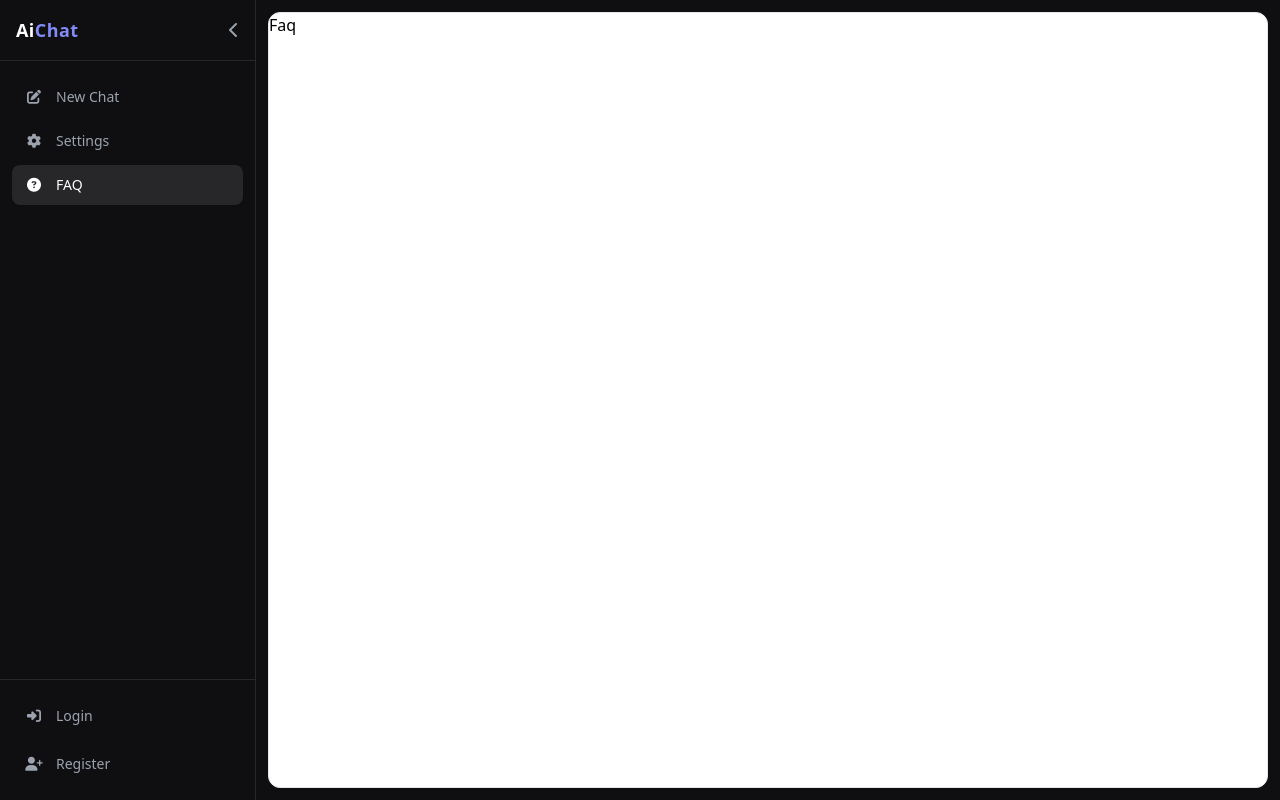
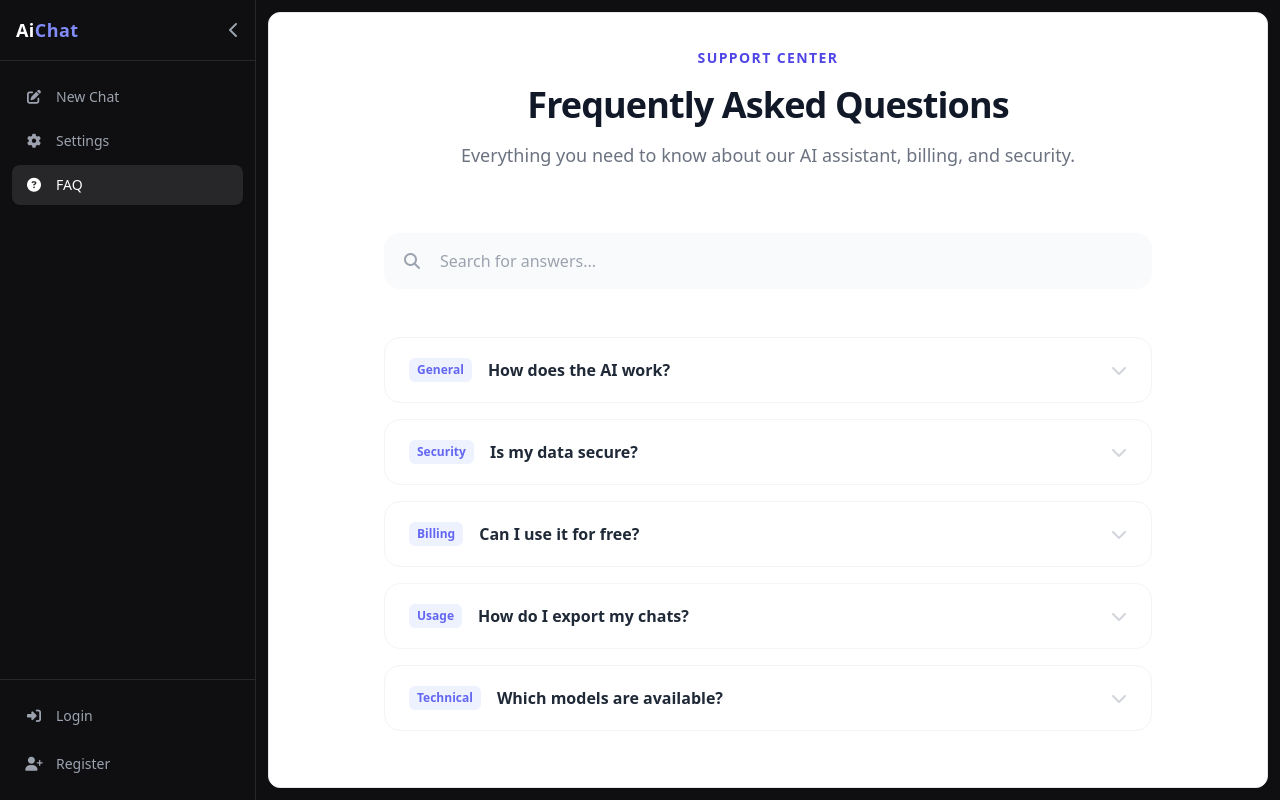
Before and after one commit to kirubanithi08/Ai-ChatBot, a React (Vite) app: page /faq in a window 1280 px wide. Built offline with nearby package versions, Linux system fonts and the light colour scheme.

Commit message:
created dummy page

```diff
--- a/src/pages/Faq.jsx
+++ b/src/pages/Faq.jsx
@@ -1,9 +1,91 @@
-import React from 'react'
+import React, { useState } from "react";
 
 function Faq() {
+  const faqs = [
+    {
+      question: "How does the AI work?",
+      answer: "Our AI uses advanced language models to understand and respond to your queries in real-time, providing accurate and helpful information.",
+      category: "General"
+    },
+    {
+      question: "Is my data secure?",
+      answer: "Yes, we prioritize your privacy. All your conversations are encrypted and we never use your personal data to train our public models without consent.",
+      category: "Security"
+    },
+    {
+      question: "Can I use it for free?",
+      answer: "We offer a generous free tier for all users. For power users needing higher limits and premium features, we have Pro and Enterprise plans.",
+      category: "Billing"
+    },
+    {
+      question: "How do I export my chats?",
+      answer: "You can export your chat history in PDF, Markdown, or JSON formats from the settings menu under the Data Management section.",
+      category: "Usage"
+    },
+    {
+      question: "Which models are available?",
+      answer: "We support a range of models including Gemini 1.5, GPT-4, and Claude 3, depending on your subscription level.",
+      category: "Technical"
+    },
+  ];
+
+  const [activeIndex, setActiveIndex] = useState(null);
+
   return (
-    <div>Faq</div>
-  )
+    <div className="min-h-screen bg-white p-8">
+      <div className="max-w-3xl mx-auto">
+        <header className="text-center mb-16">
+          <span className="text-indigo-600 font-bold text-sm tracking-widest uppercase">Support Center</span>
+          <h1 className="text-4xl font-bold text-gray-900 mt-4 tracking-tight">Frequently Asked Questions</h1>
+          <p className="text-gray-500 mt-4 text-lg">Everything you need to know about our AI assistant, billing, and security.</p>
+        </header>
+
+        <div className="relative mb-12">
+          <i className="fa-solid fa-magnifying-glass absolute left-5 top-1/2 -translate-y-1/2 text-gray-400"></i>
+          <input
+            type="text"
+            placeholder="Search for answers..."
+            className="w-full pl-14 pr-6 py-4 bg-gray-50 border-none rounded-2xl focus:ring-2 focus:ring-indigo-500 outline-none transition-all text-gray-800"
+          />
+        </div>
+
+        <div className="space-y-4">
+          {faqs.map((faq, idx) => (
+            <div
+              key={idx}
+              className={`border border-gray-100 rounded-2xl overflow-hidden transition-all duration-300 ${activeIndex === idx ? 'bg-indigo-50/30 border-indigo-100 shadow-sm' : 'bg-white hover:border-gray-200'}`}
+            >
+              <button
+                onClick={() => setActiveIndex(activeIndex === idx ? null : idx)}
+                className="w-full px-6 py-5 text-left flex items-center justify-between group"
+              >
+                <div className="flex items-center gap-4">
+                  <span className="text-xs font-bold text-indigo-500 bg-indigo-50 px-2 py-1 rounded-md">{faq.category}</span>
+                  <span className="font-semibold text-gray-800 group-hover:text-indigo-600 transition-colors">{faq.question}</span>
+                </div>
+                <i className={`fa-solid fa-chevron-down text-gray-300 transition-transform duration-300 ${activeIndex === idx ? 'rotate-180 text-indigo-500' : ''}`}></i>
+              </button>
+              <div
+                className={`px-6 transition-all duration-300 ease-in-out ${activeIndex === idx ? 'pb-6 max-h-40 opacity-100' : 'max-h-0 opacity-0 overflow-hidden'}`}
+              >
+                <p className="text-gray-600 leading-relaxed text-[15px]">
+                  {faq.answer}
+                </p>
+              </div>
+            </div>
+          ))}
+        </div>
+
+        <footer className="mt-20 p-8 bg-indigo-600 rounded-3xl text-center text-white">
+          <h3 className="text-xl font-bold mb-2">Still have questions?</h3>
+          <p className="text-indigo-100 mb-6 text-sm">Can't find the answer you're looking for? Please chat with our friendly team.</p>
+          <button className="px-8 py-3 bg-white text-indigo-600 rounded-xl font-bold hover:bg-indigo-50 transition-colors shadow-lg">
+            Get in touch
+          </button>
+        </footer>
+      </div>
+    </div>
+  );
 }
 
-export default Faq
+export default Faq;
--- a/src/pages/Settings.jsx
+++ b/src/pages/Settings.jsx
@@ -1,9 +1,55 @@
-import React from 'react'
+import React from "react";
 
 function Settings() {
+  const sections = [
+    { title: "Profile", icon: "fa-user", color: "bg-blue-50 text-blue-600" },
+    { title: "Notifications", icon: "fa-bell", color: "bg-orange-50 text-orange-600" },
+    { title: "Privacy & Security", icon: "fa-shield-halved", color: "bg-green-50 text-green-600" },
+    { title: "Appearance", icon: "fa-palette", color: "bg-purple-50 text-purple-600" },
+    { title: "Language", icon: "fa-globe", color: "bg-indigo-50 text-indigo-600" },
+    { title: "Help & Support", icon: "fa-circle-question", color: "bg-gray-50 text-gray-600" },
+  ];
+
   return (
-    <div>Settings</div>
-  )
+    <div className="min-h-screen bg-gray-50/30 p-8">
+      <div className="max-w-2xl mx-auto">
+        <header className="mb-10">
+          <h1 className="text-3xl font-bold text-gray-900 tracking-tight">Settings</h1>
+          <p className="text-gray-500 mt-2">Manage your account preferences and application settings.</p>
+        </header>
+
+        <div className="grid gap-4">
+          {sections.map((section, idx) => (
+            <button
+              key={idx}
+              className="w-full flex items-center justify-between p-4 bg-white rounded-2xl border border-gray-100 shadow-sm hover:shadow-md hover:border-indigo-100 transition-all group"
+            >
+              <div className="flex items-center gap-4">
+                <div className={`w-12 h-12 ${section.color} rounded-xl flex items-center justify-center text-lg`}>
+                  <i className={`fa-solid ${section.icon}`}></i>
+                </div>
+                <div className="text-left">
+                  <h3 className="font-semibold text-gray-800">{section.title}</h3>
+                  <p className="text-xs text-gray-400">Configure your {section.title.toLowerCase()} preferences</p>
+                </div>
+              </div>
+              <i className="fa-solid fa-chevron-right text-gray-300 group-hover:text-indigo-400 transition-colors"></i>
+            </button>
+          ))}
+        </div>
+
+        <div className="mt-12 p-6 bg-red-50 rounded-2xl border border-red-100 flex items-center justify-between">
+          <div>
+            <h3 className="font-semibold text-red-800">Danger Zone</h3>
+            <p className="text-xs text-red-600 mt-1">Permanently delete your account and all data.</p>
+          </div>
+          <button className="px-4 py-2 bg-red-600 text-white rounded-xl text-sm font-bold hover:bg-red-700 transition-colors">
+            Delete Account
+          </button>
+        </div>
+      </div>
+    </div>
+  );
 }
 
-export default Settings
+export default Settings;
```
